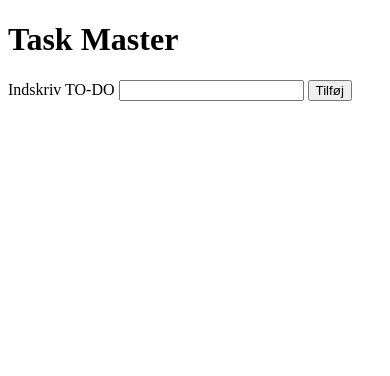
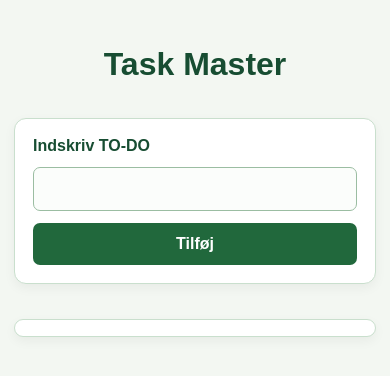
Before and after one commit to Henriettelar/taskmaster, a website: page src/public/index.html in a window 390 px wide. Drawn offline with Linux system fonts and the light colour scheme; no server answers.

Commit message:
Tilføjet style.css

```diff
--- a/src/public/client.js
+++ b/src/public/client.js
@@ -24,6 +24,8 @@ async function loadTasks(){
             text.textContent = task.text;
             status.textContent = task.status;
             deleteButton.textContent = 'Slet opgave';
+
+            status.classList.add(task.status.toLowerCase());
 
             deleteButton.addEventListener("click", () => {
                 deleteTask(task.id);
--- a/src/public/index.html
+++ b/src/public/index.html
@@ -1,8 +1,10 @@
 <!DOCTYPE html>
-<html lang="en">
+<html lang="da">
 <head>
     <meta charset="UTF-8">
+    <meta name="viewport" content="width=device-width, initial-scale=1.0">
     <title>Taskmaster</title>
+    <link rel="stylesheet" href="style.css">
 </head>
 <body>
     <h1>Task Master</h1>
--- /dev/null
+++ b/src/public/style.css
@@ -0,0 +1,167 @@
+
+/* Grundlæggende styling */
+* {
+    box-sizing: border-box;
+}
+
+body {
+    margin: 0;
+    padding: 40px 20px;
+    font-family: Arial, Helvetica, sans-serif;
+    background-color: #f3f7f2;
+    color: #17251b;
+}
+
+/* Overskrift */
+h1 {
+    text-align: center;
+    font-size: 2.5rem;
+    color: #174d32;
+    margin-bottom: 35px;
+}
+
+/* Formular */
+#taskform {
+    display: flex;
+    flex-wrap: wrap;
+    gap: 12px;
+    max-width: 650px;
+    margin: 0 auto 35px;
+    padding: 24px;
+    background-color: white;
+    border: 1px solid #c9dfcd;
+    border-radius: 12px;
+    box-shadow: 0 4px 12px rgba(0, 0, 0, 0.05);
+}
+
+#taskform label {
+    width: 100%;
+    font-weight: bold;
+    color: #174d32;
+}
+
+#task {
+    flex: 1;
+    min-width: 150px;
+    padding: 12px;
+    border: 1px solid #9bbda2;
+    border-radius: 7px;
+    font-size: 1rem;
+    background-color: #fbfdfb;
+}
+
+#task:focus {
+    outline: 2px solid #398653;
+    outline-offset: 2px;
+}
+
+/* Tilføj-knap */
+#button {
+    padding: 12px 22px;
+    border: none;
+    border-radius: 7px;
+    background-color: #21683c;
+    color: white;
+    font-size: 1rem;
+    font-weight: bold;
+    cursor: pointer;
+    transition: background-color 0.2s ease;
+}
+
+#button:hover {
+    background-color: #164a2b;
+}
+
+/* Opgavelisten */
+#tasklist {
+    max-width: 650px;
+    margin: 0 auto;
+    padding: 12px 24px;
+    list-style: none;
+    background-color: white;
+    border: 1px solid #c9dfcd;
+    border-radius: 12px;
+    box-shadow: 0 4px 12px rgba(0, 0, 0, 0.05);
+}
+
+#tasklist li {
+    display: flex;
+    justify-content: space-between;
+    align-items: center;
+    gap: 12px;
+    padding: 16px 4px;
+    border-bottom: 1px solid #e1e9e2;
+    overflow-wrap: anywhere;
+}
+
+#tasklist li:last-child {
+    border-bottom: none;
+}
+
+/* Sletteknapper, hvis du opretter dem med JavaScript */
+#tasklist button {
+    flex-shrink: 0;
+    padding: 7px 11px;
+    border: none;
+    border-radius: 6px;
+    background-color: #e0eee2;
+    color: #174d32;
+    cursor: pointer;
+}
+
+#tasklist button:hover {
+    background-color: #c4dfca;
+}
+
+
+/* Opgavens status */
+.task-status {
+    padding: 5px 10px;
+    border-radius: 20px;
+    font-size: 0.85rem;
+    font-weight: bold;
+    white-space: nowrap;
+}
+
+/* Opgaver, der afventer */
+.backlog {
+    background-color: #e5e7eb;
+    color: #374151;
+}
+
+/* Opgaver, der er i gang */
+.in_progress {
+    background-color: #d1fae5;
+    color: #065f46;
+}
+
+/* Færdige opgaver */
+.completed {
+    background-color: #166534;
+    color: white;
+}
+
+
+
+/* Mobilvenligt design */
+@media (max-width: 480px) {
+    body {
+        padding: 25px 14px;
+    }
+
+    h1 {
+        font-size: 2rem;
+    }
+
+    #taskform {
+        padding: 18px;
+    }
+
+    #button {
+        width: 100%;
+    }
+
+    #tasklist {
+        padding: 8px 16px;
+    }
+}
```
Also changed, not shown: src/data/tasks.json (+1 -12 lines).
